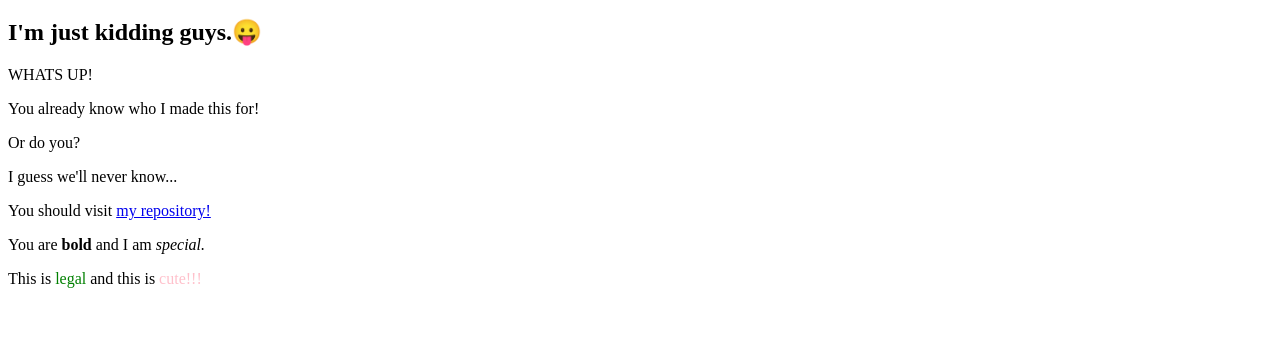
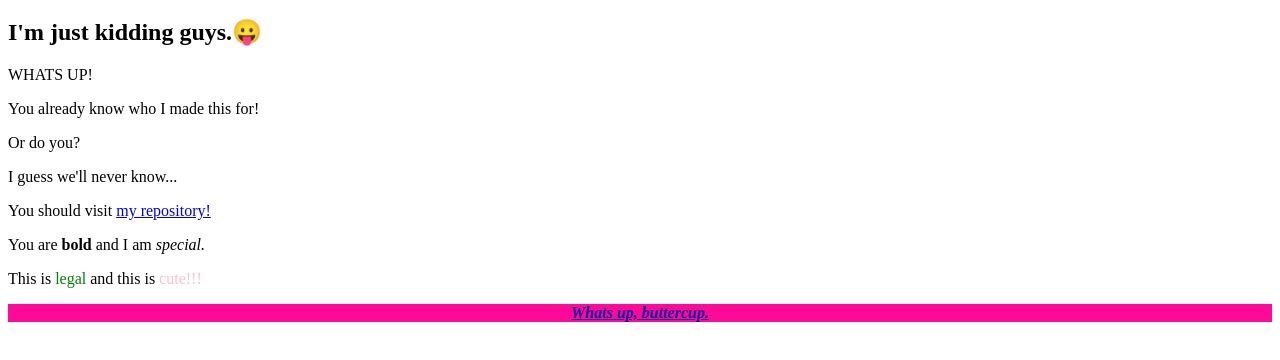
Before and after one commit to armthenerd/fern, a plain HTML site: page index.html in a window 1280 px wide. Shown: the part 48-408 px from the top of the page. Drawn offline with Linux system fonts and the light colour scheme.

Commit message:
buttercup

```diff
--- a/index.html
+++ b/index.html
@@ -36,3 +36,5 @@ and this is
 <span style="color:pink">
   cute!!!
 </span>
+
+<p style="font-weight:bold;font-style:italic;text-decoration:underline;text-align:center;color:rgb(16, 0, 158);background:rgb(255, 9, 152)">Whats up, buttercup.</p>
```
